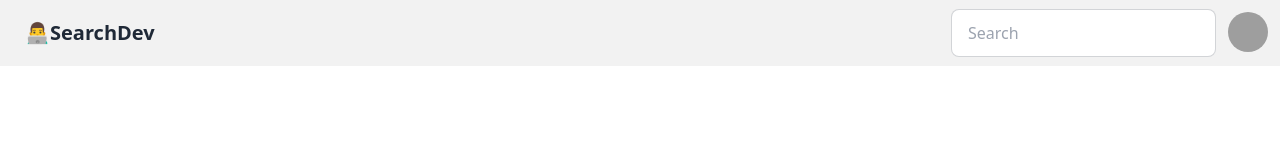
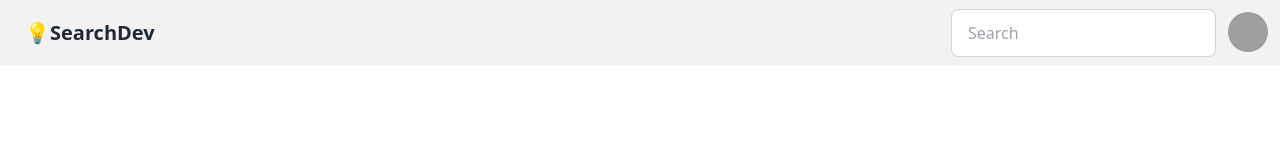
Before and after one commit to sumch76/SearchDev_Frontend, a React (Vite) app: page / in a window 1280 px wide. Shown: the top 160 px of the page. Built offline with nearby package versions, Linux system fonts and the light colour scheme; grey boxes are pictures that could not be loaded.

Commit message:
added navbar

```diff
--- a/src/components/Navbar.jsx
+++ b/src/components/Navbar.jsx
@@ -4,7 +4,7 @@ const Navbar = () => {
   return (
    <div className="navbar bg-base-200">
   <div className="flex-1">
-    <a className="btn btn-ghost text-xl">👨‍💻SearchDev</a>
+    <a className="btn btn-ghost text-xl">💡SearchDev</a>
 
   </div>
   <div className="flex-none gap-2">
```
